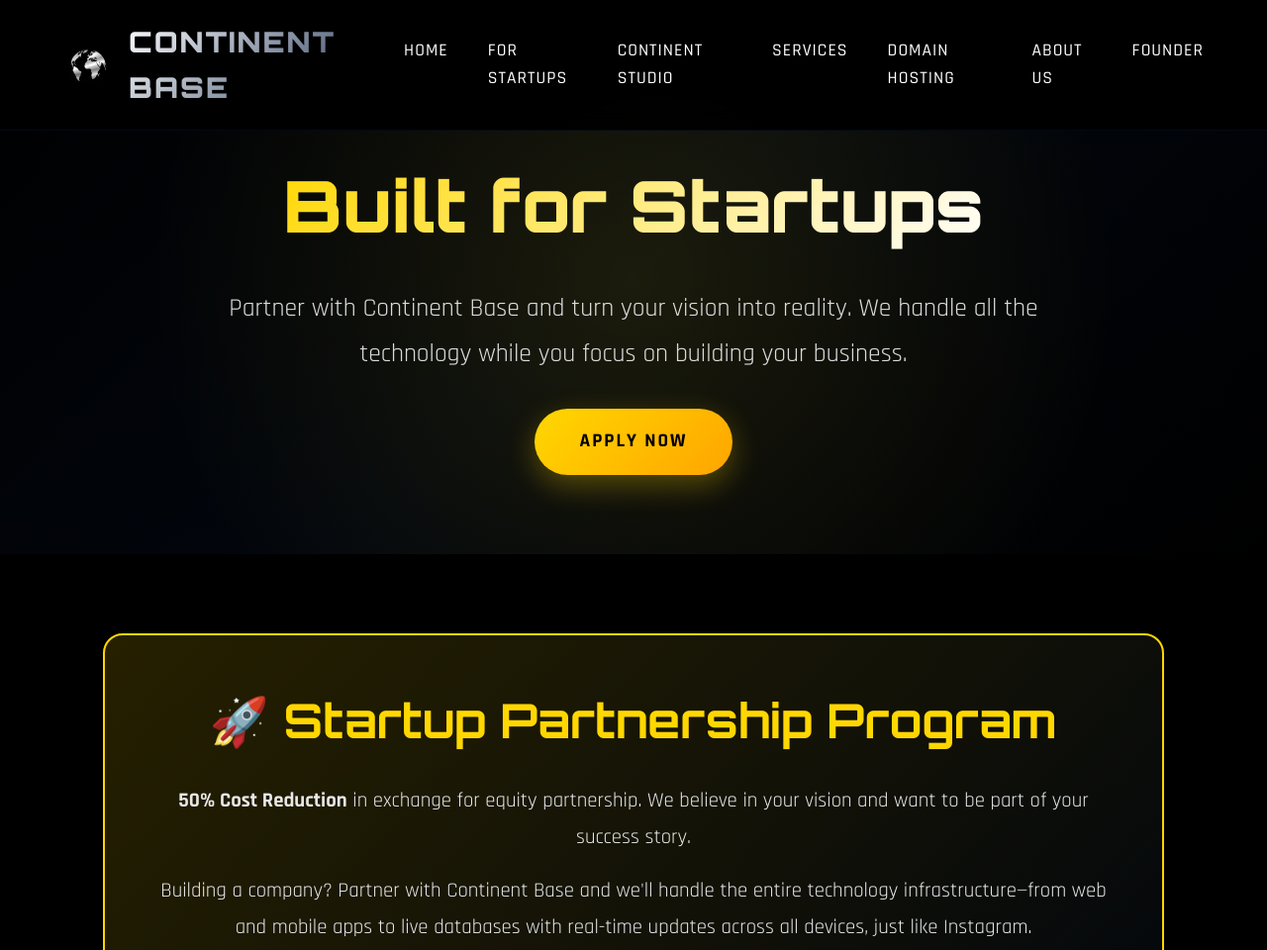
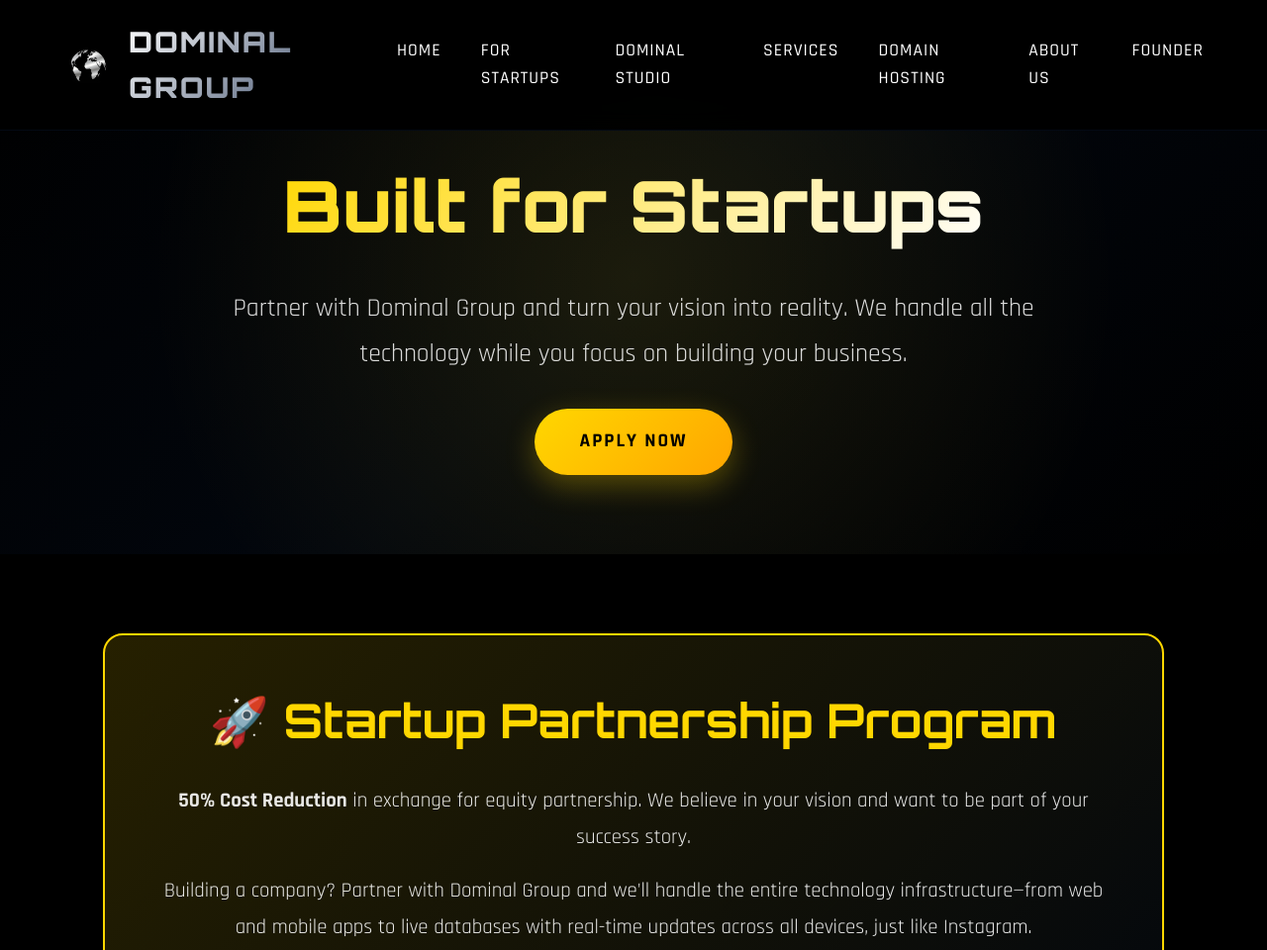
Before and after one commit to mdyahhya/continent, a plain HTML site: page startups.html in a window 1280 px wide. Shown: the top 960 px of the page at 99% size. Drawn offline with Linux system fonts and the light colour scheme.

Commit message:
Update branding from Continent Base to Dominal Group

```diff
--- a/startups.html
+++ b/startups.html
@@ -521,12 +521,12 @@
     <nav>
         <div class="logo" onclick="window.location.href='index.html'">
             <img src="ctbase.png" alt="Continent Base Logo" class="logo-image">
-            <span class="logo-text">CONTINENT BASE</span>
+            <span class="logo-text">Dominal Group</span>
         </div>
         <ul class="nav-links" id="navLinks">
             <li><a href="index.html">Home</a></li>
             <li><a href="startups.html">For Startups</a></li>
-            <li><a href="studio.html">Continent Studio</a></li>
+            <li><a href="studio.html">Dominal Studio</a></li>
             <li><a href="services.html">Services</a></li>
             <li><a href="hosting.html">Domain Hosting</a></li>
             <li><a href="about.html">About Us</a></li>
@@ -542,7 +542,7 @@
     <!-- Hero Section -->
     <section class="startup-hero">
         <h1>Built for Startups</h1>
-        <p>Partner with Continent Base and turn your vision into reality. We handle all the technology while you focus on building your business.</p>
+        <p>Partner with Dominal Group and turn your vision into reality. We handle all the technology while you focus on building your business.</p>
         <a href="#apply" class="cta-button">Apply Now</a>
     </section>
 
@@ -551,7 +551,7 @@
         <div class="offer-highlight">
             <h2>🚀 Startup Partnership Program</h2>
             <p><strong>50% Cost Reduction</strong> in exchange for equity partnership. We believe in your vision and want to be part of your success story.</p>
-            <p>Building a company? Partner with Continent Base and we'll handle the entire technology infrastructure—from web and mobile apps to live databases with real-time updates across all devices, just like Instagram.</p>
+            <p>Building a company? Partner with Dominal Group and we'll handle the entire technology infrastructure—from web and mobile apps to live databases with real-time updates across all devices, just like Instagram.</p>
             <p><strong>Exceptional Ideas, Hardworking Founders?</strong> We provide our services completely <strong>FREE</strong> when we see genuine potential and dedication. Your success is our success.</p>
         </div>
     </section>
@@ -762,7 +762,7 @@
 
     <!-- Footer -->
     <footer>
-        <p>&copy; 2025 Continent Base Pvt Ltd. All Rights Reserved. | Building the Future Together</p>
+        <p>&copy; 2025 Dominal Group Pvt Ltd. All Rights Reserved. | Building the Future Together</p>
     </footer>
 
     <!-- JavaScript -->
```
